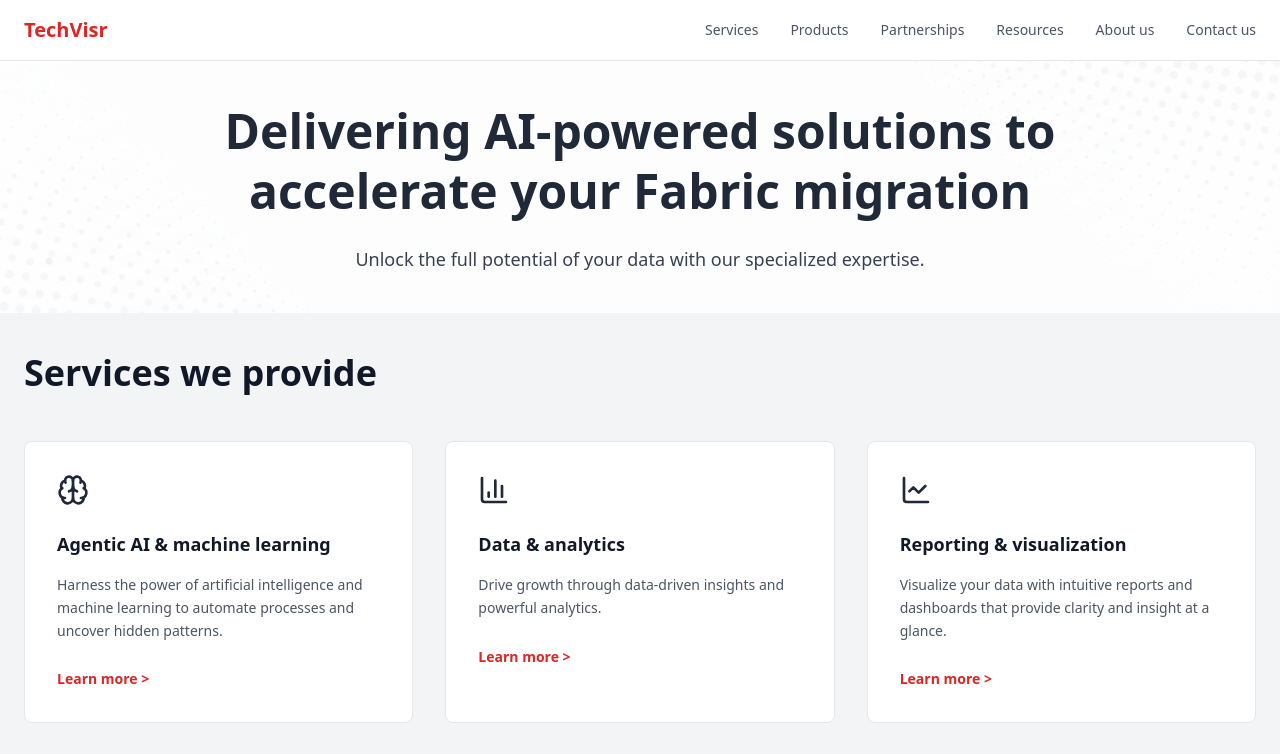
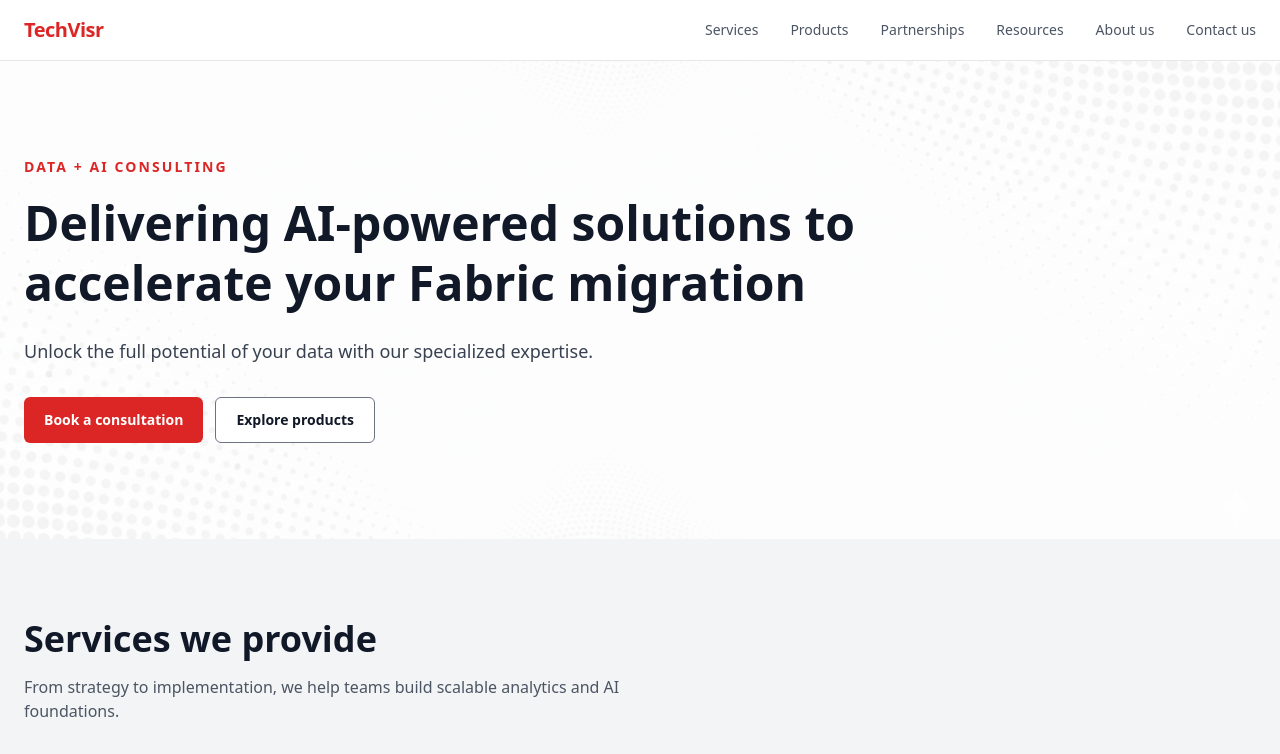
Before and after one commit to riteshrajput1600/techvisr, a Next.js app: page /contact in a window 1280 px wide. Shown: the top 754 px of the page. Built offline with nearby package versions, Linux system fonts and the light colour scheme.

Commit message:
all style fixed

```diff
--- a/app/page.js
+++ b/app/page.js
@@ -1,4 +1,3 @@
-import { Mail } from "lucide-react";
 import Community from "../components/Community";
 import Hero from "../components/Hero";
 import Navbar from "../components/Navbar";
--- a/components/Hero.jsx
+++ b/components/Hero.jsx
@@ -1,20 +1,41 @@
 export default function Hero() {
   return (
     <section
-      className="relative overflow-hidden bg-cover bg-center text-center"
+      className="relative overflow-hidden bg-cover bg-center"
       style={{ backgroundImage: "url('/images/hero-banner.png')" }}
     >
-      <div className="absolute inset-0 bg-white/75" />
+      <div className="absolute inset-0 bg-white/70" />
 
-      <div className="relative max-w-4xl mx-auto px-4 py-16 sm:px-6 sm:py-10 md:py-10">
-        <h2 className="text-3xl sm:text-4xl md:text-5xl font-semibold leading-snug md:leading-tight">
-          Delivering <span className="font-bold">AI-powered</span> solutions to
-          accelerate your <span className="font-bold">Fabric migration</span>
-        </h2>
+      <div className="relative mx-auto max-w-7xl px-4 py-16 sm:px-6 sm:py-20 md:py-24">
+        <div className="max-w-4xl">
+          <p className="text-sm font-semibold uppercase tracking-[0.15em] text-red-600">
+            Data + AI Consulting
+          </p>
 
-        <p className="mt-4 sm:mt-6 text-base sm:text-lg text-gray-700">
-          Unlock the full potential of your data with our specialized expertise.
-        </p>
+          <h2 className="mt-4 text-3xl font-semibold leading-snug text-gray-900 sm:text-4xl md:text-5xl md:leading-tight">
+            Delivering <span className="font-bold">AI-powered</span> solutions to
+            accelerate your <span className="font-bold">Fabric migration</span>
+          </h2>
+
+          <p className="mt-4 text-base text-gray-700 sm:mt-6 sm:text-lg">
+            Unlock the full potential of your data with our specialized expertise.
+          </p>
+
+          <div className="mt-8 flex flex-col gap-3 sm:flex-row">
+            <a
+              href="/contact"
+              className="inline-flex items-center justify-center rounded-md bg-red-600 px-5 py-3 text-sm font-semibold text-white transition-colors hover:bg-red-700"
+            >
+              Book a consultation
+            </a>
+            <a
+              href="#products"
+              className="inline-flex items-center justify-center rounded-md border border-gray-500 bg-white px-5 py-3 text-sm font-semibold text-gray-900 transition-colors"
+            >
+              Explore products
+            </a>
+          </div>
+        </div>
       </div>
     </section>
   );
--- a/components/MailToCta.jsx
+++ b/components/MailToCta.jsx
@@ -1,28 +1,29 @@
-import React from "react";
 import { Mail } from "lucide-react";
 
 export default function MailToCta() {
   return (
-    <section className="bg-white py-24">
-      <div className="max-w-7xl mx-auto px-6">
-        <h2 className="text-4xl md:text-5xl lg:text-6xl font-semibold text-gray-900 leading-tight max-w-4xl">
+    <section className="bg-white py-16 md:py-20">
+      <div className="mx-auto max-w-7xl px-4 sm:px-6">
+        <div className="rounded-2xl border border-red-100 bg-gradient-to-r from-red-50 via-white to-red-50 p-8 md:p-12">
+          <h2 className="max-w-4xl text-3xl font-semibold leading-tight text-gray-900 md:text-5xl lg:text-6xl">
             Make the move to Microsoft Fabric
           </h2>
 
-        <p className="mt-6 text-lg text-gray-600">
-          Let’s accelerate your delivery and optimize your operations.
+          <p className="mt-5 max-w-2xl text-base text-gray-600 md:text-lg">
+            Let&apos;s accelerate your delivery and optimize your operations.
           </p>
 
-        <div className="mt-6 flex items-center gap-3 text-red-600 font-semibold text-lg">
-          <Mail className="w-6 h-6" />
+          <div className="mt-7 inline-flex items-center gap-3 rounded-lg border border-red-200 bg-white px-4 py-3 text-sm font-semibold text-red-700 md:text-base">
+            <Mail className="h-5 w-5" />
             <a
               href="mailto:CustomerSuccess@MAQSoftware.com"
-            className="hover:underline break-all"
+              className="break-all hover:underline"
             >
               CustomerSuccess@MAQSoftware.com
             </a>
           </div>
         </div>
+      </div>
     </section>
   );
 }
--- a/components/Navbar.jsx
+++ b/components/Navbar.jsx
@@ -1,37 +1,44 @@
 export default function Navbar() {
   const navLinks = [
-    { label: "Services", href: "#" },
-    { label: "Products", href: "#" },
-    { label: "Partnerships", href: "#" },
-    { label: "Resources", href: "#" },
-    { label: "About us", href: "#" },
+    { label: "Services", href: "#services" },
+    { label: "Products", href: "#products" },
+    { label: "Partnerships", href: "#community" },
+    { label: "Resources", href: "#community" },
+    { label: "About us", href: "#about" },
     { label: "Contact us", href: "/contact" },
   ];
 
   return (
-    <header className="w-full border-b bg-white">
-      <div className="max-w-7xl mx-auto px-6 py-4 flex justify-between items-center">
-        <h1 className="text-xl font-semibold">
+    <header className="sticky top-0 z-50 w-full border-b bg-white/90 backdrop-blur">
+      <div className="mx-auto flex max-w-7xl items-center justify-between px-4 py-4 sm:px-6">
+        <h1 className="text-xl font-semibold tracking-tight">
           <span className="text-red-600 font-bold">TechVisr</span>
         </h1>
 
-        <nav className="hidden md:flex gap-8 text-sm text-gray-600">
+        <nav className="hidden gap-8 text-sm text-gray-600 md:flex">
           {navLinks.map((link) => (
-            <a key={link.label} href={link.href}>
+            <a
+              key={link.label}
+              href={link.href}
+              className="transition-colors hover:text-gray-900"
+            >
               {link.label}
             </a>
           ))}
         </nav>
 
         <details className="relative md:hidden">
-          <summary className="list-none cursor-pointer rounded border px-3 py-2 text-sm text-gray-700">
+          <summary className="list-none cursor-pointer rounded-md border px-3 py-2 text-sm font-medium text-gray-700">
             Menu
           </summary>
-          <nav className="absolute right-0 mt-2 w-48 rounded-lg border bg-white p-3 shadow-lg">
-            <ul className="flex flex-col gap-2 text-sm text-gray-700">
+          <nav className="absolute right-0 mt-2 w-56 rounded-lg border bg-white p-3 shadow-lg">
+            <ul className="flex flex-col gap-1 text-sm text-gray-700">
               {navLinks.map((link) => (
                 <li key={`mobile-${link.label}`}>
-                  <a className="block rounded px-2 py-1 hover:bg-gray-100" href={link.href}>
+                  <a
+                    className="block rounded px-2 py-2 transition-colors hover:bg-gray-300"
+                    href={link.href}
+                  >
                     {link.label}
                   </a>
                 </li>
--- a/components/Products.jsx
+++ b/components/Products.jsx
@@ -30,18 +30,16 @@ const products = [
 
 export default function Products() {
   return (
-    <section className="bg-white py-10">
-      <div className="max-w-7xl mx-auto px-6">
-        {/* Heading */}
-        <h2 className="text-3xl md:text-4xl font-semibold text-gray-900">
+    <section id="products" className="bg-white py-16 md:py-20">
+      <div className="mx-auto max-w-7xl px-4 sm:px-6">
+        <h2 className="text-3xl font-semibold text-gray-900 md:text-4xl">
           Explore our products
         </h2>
 
-        <p className="mt-4 text-gray-600 max-w-2xl">
+        <p className="mt-4 max-w-2xl text-gray-600">
           Solutions designed to improve and streamline your operations
         </p>
 
-        {/* Responsive Grid */}
         <div
           className="mt-12 grid gap-6
                         grid-cols-1
@@ -55,19 +53,19 @@ export default function Products() {
             return (
               <div
                 key={index}
-                className="bg-white border rounded-lg p-6 hover:shadow-md transition duration-300"
+                className="rounded-xl border border-gray-200 bg-white p-6 shadow-sm transition duration-300 hover:-translate-y-1 hover:shadow-lg"
               >
-                <Icon className="w-8 h-8 text-gray-800 mb-4" />
+                <Icon className="mb-4 h-8 w-8 text-red-600" />
 
-                <h3 className="text-lg font-semibold text-gray-900 mb-3">
+                <h3 className="mb-3 text-lg font-semibold text-gray-900">
                   {product.title}
                 </h3>
 
-                <p className="text-sm text-gray-600 mb-6">{product.desc}</p>
+                <p className="mb-6 text-sm text-gray-600">{product.desc}</p>
 
                 <a
                   href="#"
-                  className="text-red-600 text-sm font-semibold hover:underline"
+                  className="text-sm font-semibold text-red-600 transition-colors hover:text-red-700"
                 >
                   Learn more &gt;
                 </a>
--- a/components/Services.jsx
+++ b/components/Services.jsx
@@ -42,16 +42,18 @@ export default function Services() {
   ];
 
   return (
-    <section className="bg-gray-100 py-10">
-      <div className="max-w-7xl mx-auto px-6">
-        {/* Heading */}
-        <h2 className="text-3xl md:text-4xl font-semibold text-gray-900">
+    <section id="services" className="bg-gray-100 py-16 md:py-20">
+      <div className="mx-auto max-w-7xl px-4 sm:px-6">
+        <h2 className="text-3xl font-semibold text-gray-900 md:text-4xl">
           Services we provide
         </h2>
+        <p className="mt-4 max-w-2xl text-gray-600">
+          From strategy to implementation, we help teams build scalable analytics
+          and AI foundations.
+        </p>
 
-        {/* Grid */}
         <div
-          className="mt-12 grid gap-8
+          className="mt-12 grid gap-6
                         grid-cols-1
                         sm:grid-cols-2
                         lg:grid-cols-3"
@@ -62,21 +64,21 @@ export default function Services() {
             return (
               <div
                 key={index}
-                className="bg-white border rounded-lg p-8 hover:shadow-md transition duration-300"
+                className="rounded-xl border border-gray-200 bg-white p-7 shadow-sm transition duration-300 hover:-translate-y-1 hover:shadow-lg"
               >
-                <Icon className="w-8 h-8 text-gray-800 mb-6" />
+                <Icon className="mb-6 h-8 w-8 text-red-600" />
 
-                <h3 className="text-lg font-semibold text-gray-900 mb-4">
+                <h3 className="mb-4 text-lg font-semibold text-gray-900">
                   {service.title}
                 </h3>
 
-                <p className="text-sm text-gray-600 mb-6 leading-relaxed">
+                <p className="mb-6 text-sm leading-relaxed text-gray-600">
                   {service.desc}
                 </p>
 
                 <a
                   href="#"
-                  className="text-red-600 text-sm font-semibold hover:underline"
+                  className="text-sm font-semibold text-red-600 transition-colors hover:text-red-700"
                 >
                   Learn more &gt;
                 </a>
```
Also changed, not shown: components/Community.jsx (+10 -14 lines), components/Footer.jsx (+11 -12 lines). Lines whose indentation alone changed are shown as unchanged.
